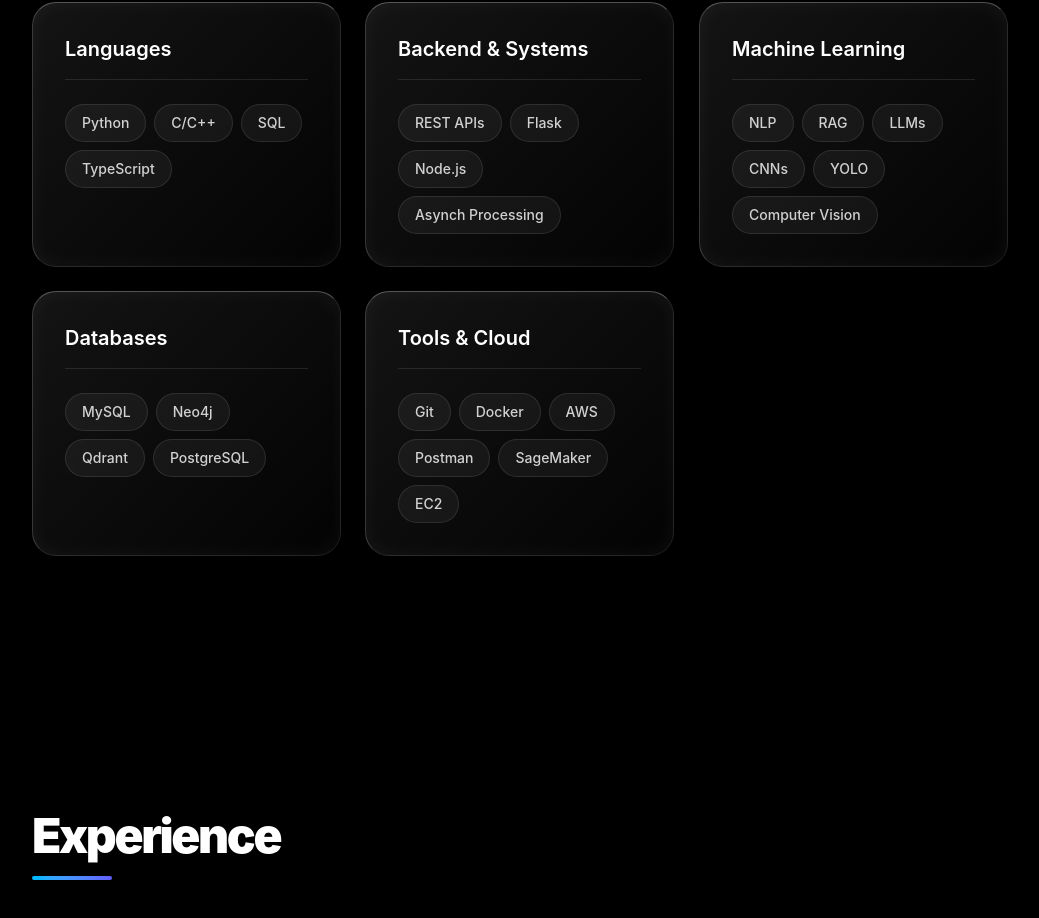
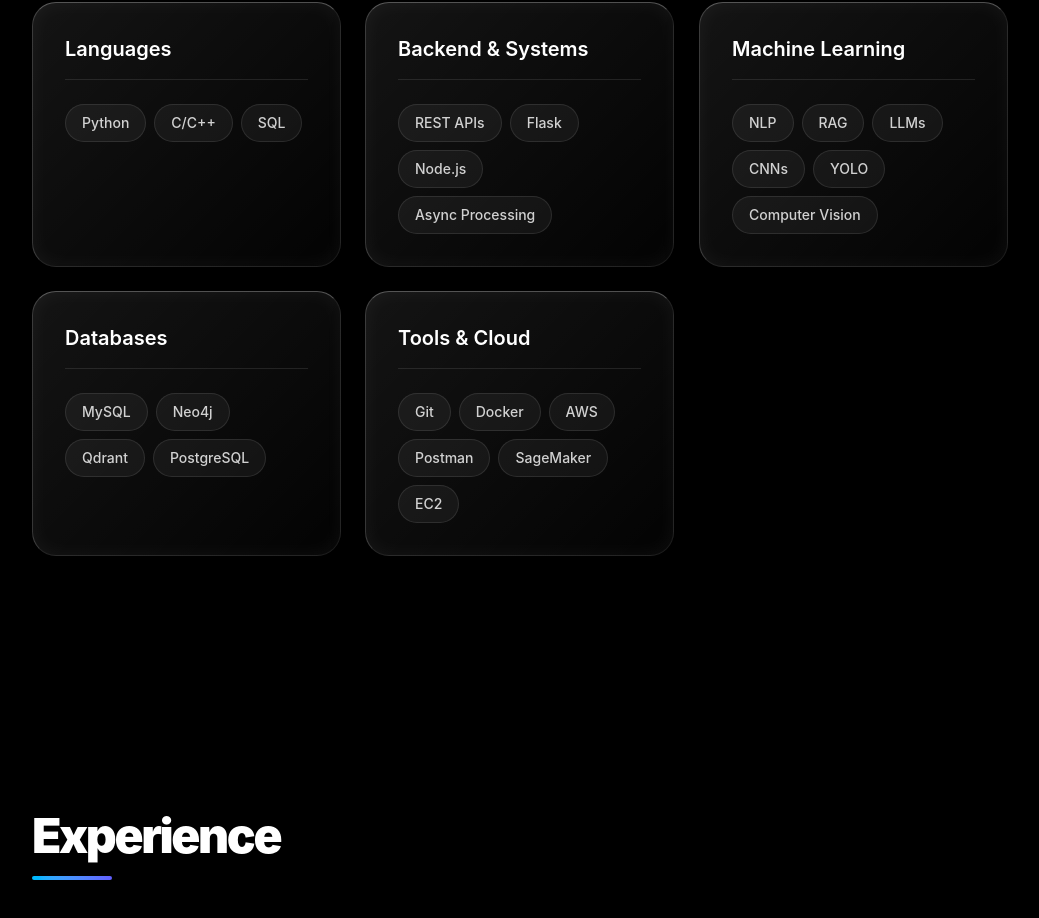
Before and after one commit to jitendra-789/portfolio, a React (Vite) app: page / in a window 1280 px wide. Shown: the part 1630-2548 px from the top of the page, without its empty margins (120-1159 px from the left). Built offline with nearby package versions, Linux system fonts and the light colour scheme.

Commit message:
fix: correct Async Processing spelling and remove TypeScript from languages

```diff
--- a/src/components/sections/Skills.tsx
+++ b/src/components/sections/Skills.tsx
@@ -4,11 +4,11 @@
 const skillCategories = [
   {
     title: "Languages",
-    skills: ["Python", "C/C++", "SQL", "TypeScript"],
+    skills: ["Python", "C/C++", "SQL"],
   },
   {
     title: "Backend & Systems",
-    skills: ["REST APIs", "Flask", "Node.js", "Asynch Processing"],
+    skills: ["REST APIs", "Flask", "Node.js", "Async Processing"],
   },
   {
     title: "Machine Learning",
```
